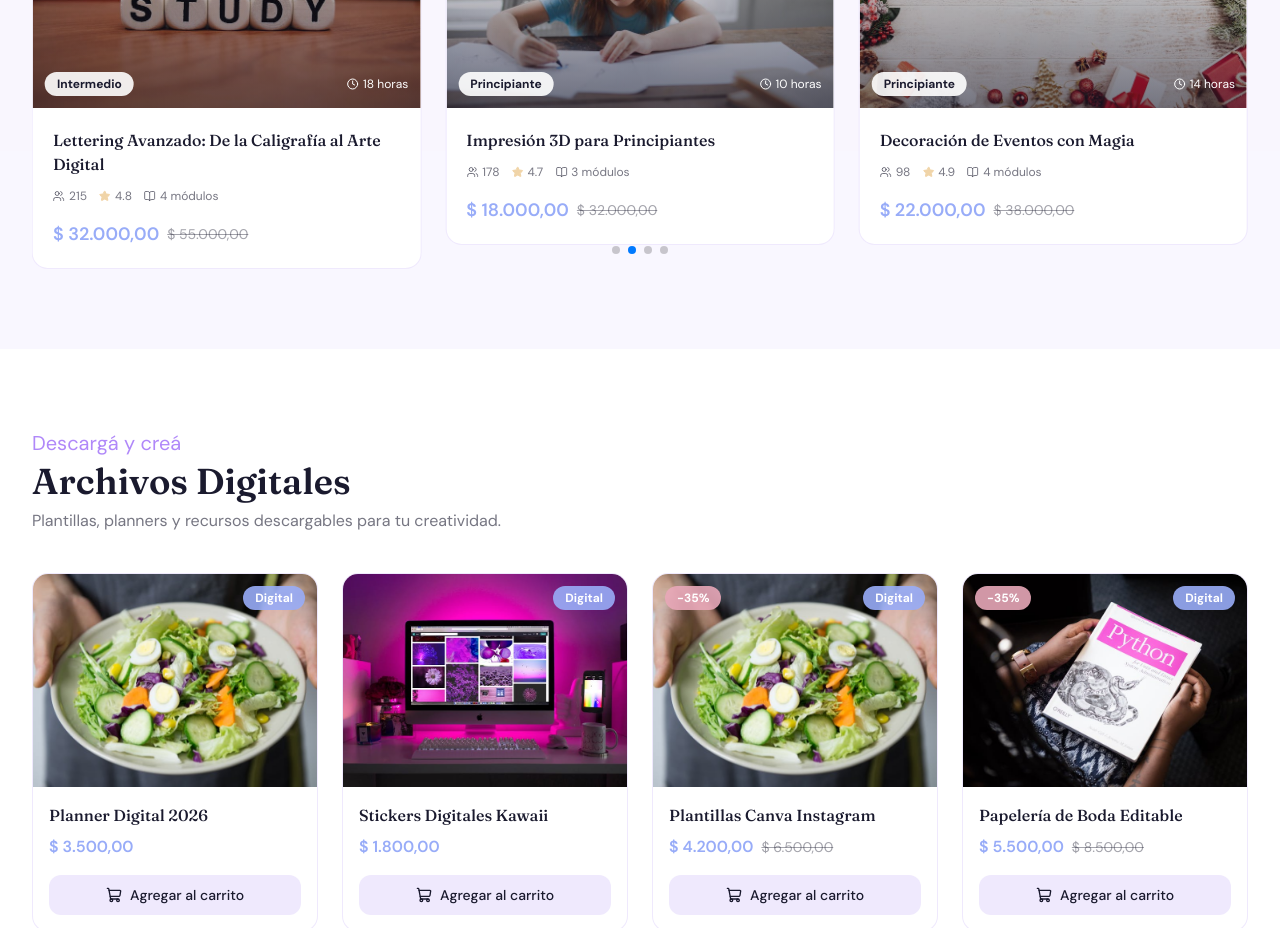
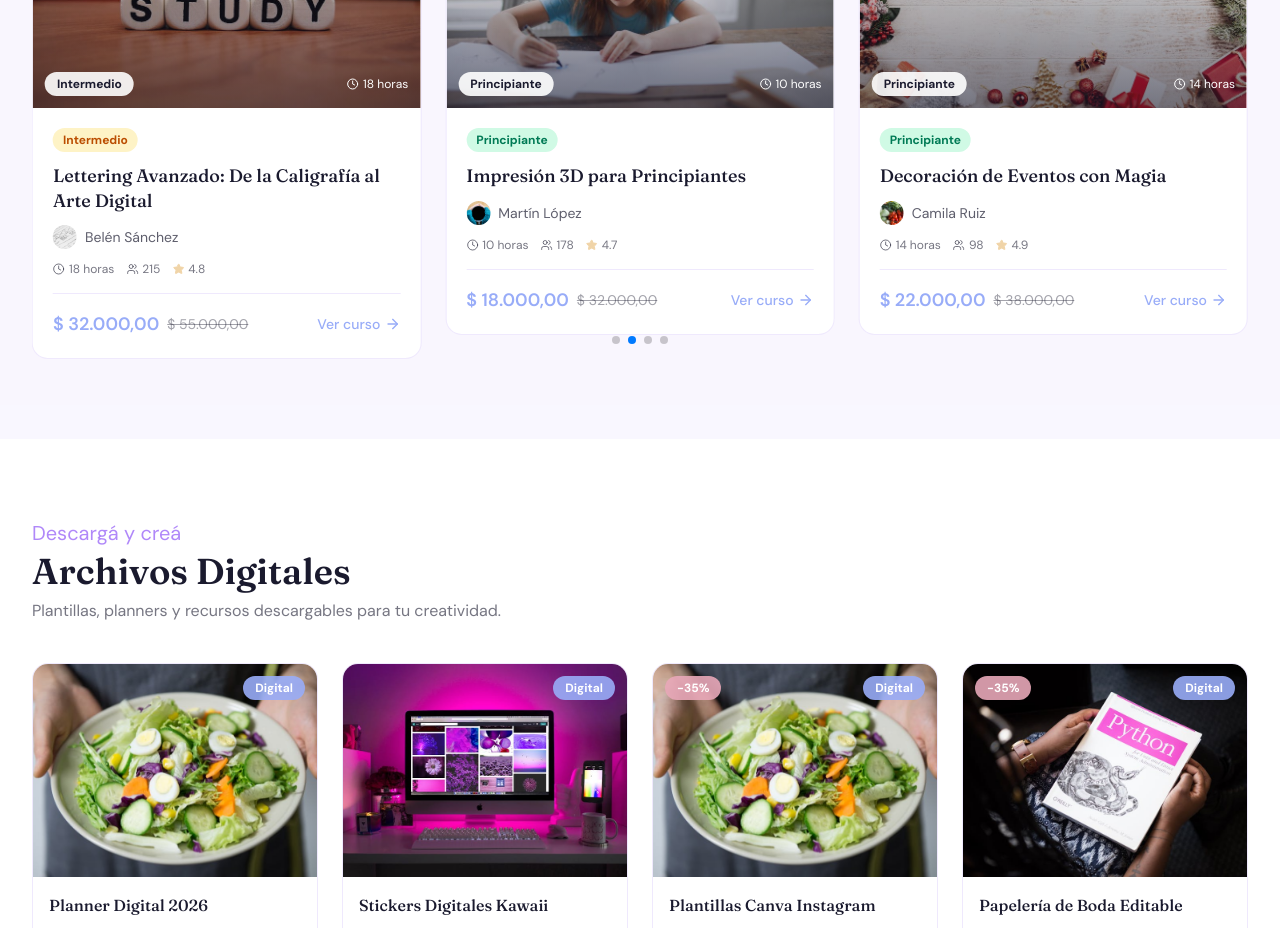
Before and after one commit to manukpo10/bspapeleria-frontend, a React (Vite) app: page / in a window 1280 px wide. Shown: the part 1120-2048 px from the top of the page. Built offline with nearby package versions, Linux system fonts and the light colour scheme.

Commit message:
feat: improve CourseSlider with instructor avatar, level badges, and CTA button

```diff
--- a/src/components/home/CourseSlider.tsx
+++ b/src/components/home/CourseSlider.tsx
@@ -2,7 +2,7 @@ import { Link } from 'react-router-dom';
 import { motion } from 'framer-motion';
 import { Swiper, SwiperSlide } from 'swiper/react';
 import { Navigation, Pagination, Autoplay } from 'swiper/modules';
-import { ChevronLeft, ChevronRight, Clock, Users, Star, BookOpen } from 'lucide-react';
+import { ChevronLeft, ChevronRight, Clock, Users, Star, ArrowRight } from 'lucide-react';
 import type { Course } from '../../types';
 import { formatPrice } from '../../lib/utils';
 
@@ -83,21 +83,50 @@ export function CourseSlider({ title, subtitle, script, courses }: CourseSliderP
                   </Link>
 
                   <div className="p-5">
+                    <div className="flex items-center gap-2 mb-3">
+                      <span className={`text-xs font-bold px-2.5 py-1 rounded-full ${
+                        course.level === 'principiante' ? 'bg-emerald-100 text-emerald-700' :
+                        course.level === 'intermedio' ? 'bg-amber-100 text-amber-700' :
+                        'bg-rose-100 text-rose-700'
+                      }`}>
+                        {course.level === 'principiante' ? 'Principiante' : course.level === 'intermedio' ? 'Intermedio' : 'Avanzado'}
+                      </span>
+                    </div>
+
                     <Link to={`/cursos/${course.slug}`}>
-                      <h3 className="font-display font-medium text-dark group-hover:text-primary transition-colors line-clamp-2">
+                      <h3 className="font-display font-medium text-dark group-hover:text-primary transition-colors line-clamp-2 text-lg leading-snug">
                         {course.title}
                       </h3>
                     </Link>
+
+                    <div className="flex items-center gap-2 mt-3">
+                      <img
+                        src={course.instructor.avatar}
+                        alt={course.instructor.name}
+                        className="w-6 h-6 rounded-full object-cover"
+                      />
+                      <span className="text-sm text-dark/70">{course.instructor.name}</span>
+                    </div>
+
                     <div className="flex items-center gap-3 mt-3 text-xs text-dark/60">
+                      <span className="flex items-center gap-1"><Clock className="w-3 h-3" /> {course.duration}</span>
                       <span className="flex items-center gap-1"><Users className="w-3 h-3" /> {course.enrolledCount}</span>
                       <span className="flex items-center gap-1"><Star className="w-3 h-3 text-warning fill-warning" /> {course.rating}</span>
-                      <span className="flex items-center gap-1"><BookOpen className="w-3 h-3" /> {course.topics.length} módulos</span>
                     </div>
-                    <div className="flex items-center gap-2 mt-4">
-                      <span className="text-primary font-semibold text-lg">{formatPrice(course.price)}</span>
-                      {course.comparePrice && (
-                        <span className="text-dark/40 text-sm line-through">{formatPrice(course.comparePrice)}</span>
-                      )}
+
+                    <div className="flex items-center justify-between mt-4 pt-4 border-t border-sand/50">
+                      <div className="flex items-center gap-2">
+                        <span className="text-primary font-semibold text-lg">{formatPrice(course.price)}</span>
+                        {course.comparePrice && (
+                          <span className="text-dark/40 text-sm line-through">{formatPrice(course.comparePrice)}</span>
+                        )}
+                      </div>
+                      <Link
+                        to={`/cursos/${course.slug}`}
+                        className="flex items-center gap-1 text-sm font-medium text-primary hover:text-secondary transition-colors"
+                      >
+                        Ver curso <ArrowRight className="w-4 h-4" />
+                      </Link>
                     </div>
                   </div>
                 </div>
```
